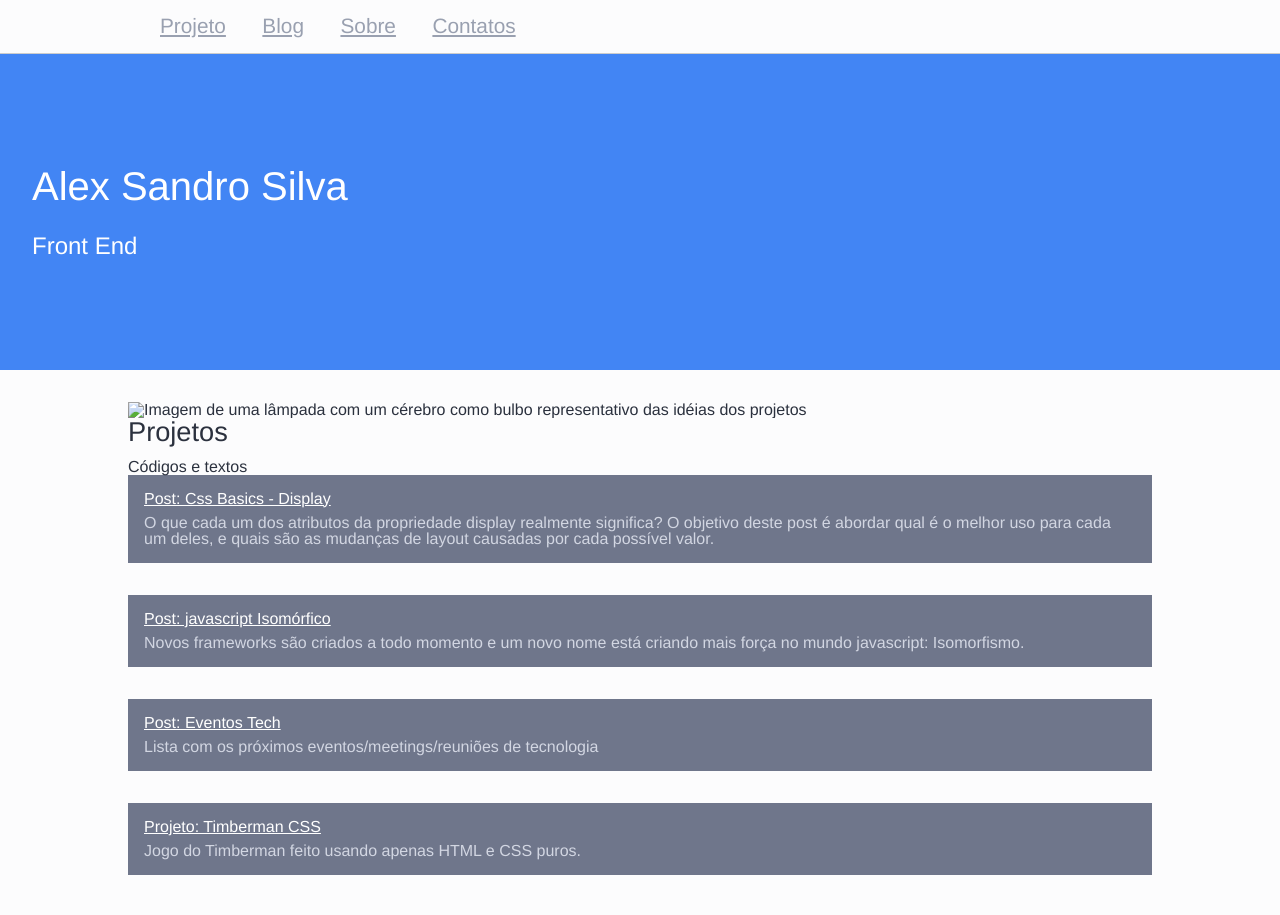
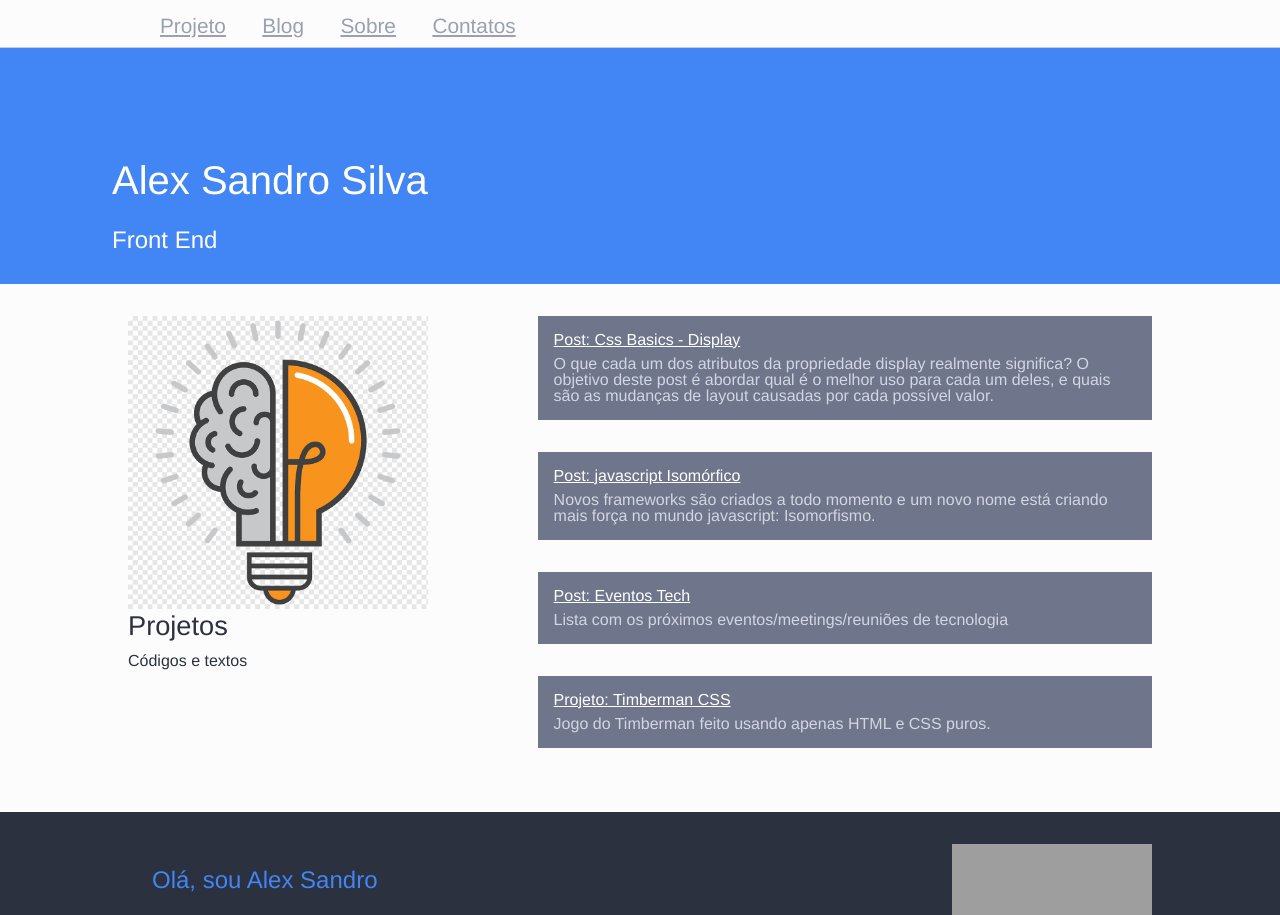
Before and after one commit to lexilva/Front-End-learning, a plain HTML site: page index.html in a window 1280 px wide. Shown: the top 915 px of the page. Drawn offline with Linux system fonts and the light colour scheme; grey boxes are pictures that could not be loaded.

Commit message:
Posiotionating sections and images

```diff
--- a/index.css
+++ b/index.css
@@ -1,3 +1,6 @@
+*{
+    box-sizing: border-box;
+}
 body{
     font-family: Helvetica,sans-serif;
 }
@@ -27,10 +30,17 @@ section h3{
    margin-bottom: 0.5em;
 }
 
+section img{
+    width: 100%;
+    max-width: 300px;
+}
 header{
     border-bottom: 1px solid #ccc;
     padding-top: 1em;
     padding-bottom: 1em;
+    position: fixed;
+    width: 100%;
+    height: 3em;
 }
 
 header li{
@@ -47,7 +57,7 @@ header li a {
 .identity{
     background-color: #4285f4;
     color: #fff;
-    padding: 7em 2em;
+    padding:10em 7em 2em;
 }
 
 .identity h1{
@@ -60,6 +70,17 @@ header li a {
     font-weight: 300;
 }
 
+.projects-header{
+    float: left;
+    width: 30%;
+}
+
+.projects-header h3{
+    margin: top 1em;
+}
+.projects{
+    margin-left: 40%;
+}
 .projects li{
     background-color: #6f768b;
     padding: 1em;
@@ -76,6 +97,10 @@ header li a {
     margin-top: 0.5em;
 }
 
+#sobre{
+    position: relative;
+}
+
 #sobre p.bio{
     color: #4285f4;
     font-size: 1.5em;
@@ -86,8 +111,15 @@ header li a {
     margin: 0.9em;
 }
 
+#sobre p.bio, #sobre p.text{
+    width: 35%;
+}
+
 #sobre img {
     width: 200px;
+    position: absolute;
+    top: 2em;
+    right: 10%;
 }
 
 #contatos li{
--- a/index.html
+++ b/index.html
@@ -24,10 +24,12 @@
 			</section>
 
 			<section id="projetos" class="light container">
+				<div class="projects-header">
 				<img src="projeto.png" alt="Imagem de uma lâmpada com
 				um cérebro como bulbo representativo das idéias dos projetos">
 				<h3>Projetos</h3>
 					<p>Códigos e textos</p>
+				</div>
 				<ul class="projects">
 					<li>
 						<a href="https://www.maujor.com/tutorial/propriedade-css-display.php/">Post: Css Basics - Display</a>
```
Also changed, not shown: projeto.png (added), 1 other file.
